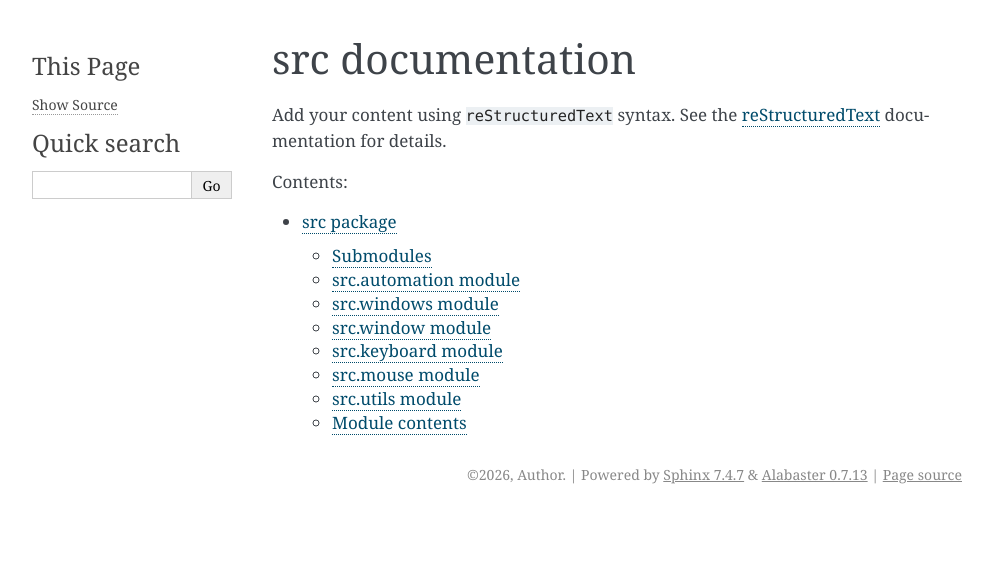
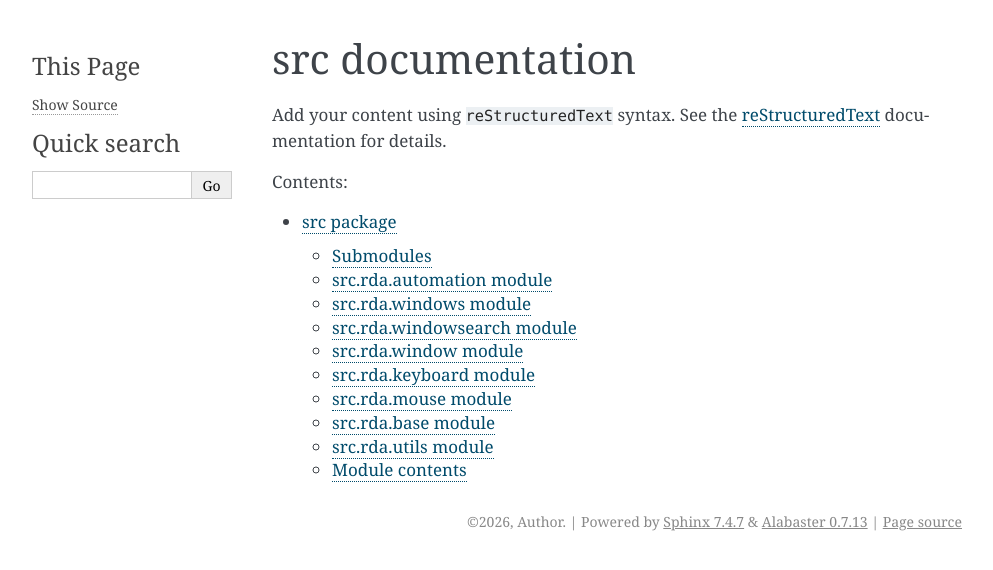
Before and after one commit to llafuente/rda-py, a Sphinx documentation site: the page built from docs/source/index.rst, in a window 1280 px wide. Shown: the top 570 px of the page, without its empty margins (148-1141 px from the left). Built offline with Sphinx 7.4.7, drawn with Linux system fonts in a browser that asks for light colours; pages that are not in the unit, such as notebooks, are missing from menus.

```diff
--- a/docs/source/modules.rst
+++ b/docs/source/modules.rst
@@ -1,7 +1,7 @@
-src
+src.rda
 ===
 
 .. toctree::
    :maxdepth: 4
 
-   src
+   src.rda
--- a/docs/source/src.rst
+++ b/docs/source/src.rst
@@ -4,52 +4,67 @@ src package
 Submodules
 ----------
 
-src.automation module
----------------------
+src.rda.automation module
+-------------------------
 
-.. automodule:: src.automation
+.. automodule:: src.rda.automation
    :members:
    :show-inheritance:
    :undoc-members:
 
-src.windows module
-------------------
+src.rda.windows module
+----------------------
 
-.. automodule:: src.windows
+.. automodule:: src.rda.windows
    :members:
    :show-inheritance:
    :undoc-members:
 
-src.window module
-------------------
+src.rda.windowsearch module
+---------------------------
 
-.. automodule:: src.window
+.. automodule:: src.rda.windowsearch
    :members:
    :show-inheritance:
    :undoc-members:
 
-src.keyboard module
-------------------
+src.rda.window module
+---------------------
 
-.. automodule:: src.keyboard
+.. automodule:: src.rda.window
    :members:
    :show-inheritance:
    :undoc-members:
 
-src.mouse module
-------------------
+src.rda.keyboard module
+-----------------------
 
-.. automodule:: src.mouse
+.. automodule:: src.rda.keyboard
+   :members:
+   :show-inheritance:
+   :undoc-members:
+
+src.rda.mouse module
+--------------------
+
+.. automodule:: src.rda.mouse
    :members:
    :show-inheritance:
    :undoc-members:
 
 
+src.rda.base module
+-------------------
 
-src.utils module
-------------------
+.. automodule:: src.rda.base
+   :members:
+   :show-inheritance:
+   :undoc-members:
 
-.. automodule:: src.utils
+src.rda.utils module
+--------------------
+
+.. automodule:: src.rda.utils
    :members:
    :show-inheritance:
    :undoc-members:
@@ -58,7 +73,7 @@ src.utils module
 Module contents
 ---------------
 
-.. automodule:: src
+.. automodule:: src.rda
    :members:
    :show-inheritance:
    :undoc-members:
```
Also changed, not shown: README.md (+9 -5 lines), 6 other files.
